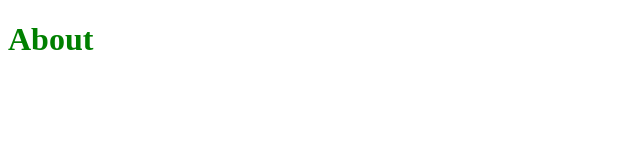
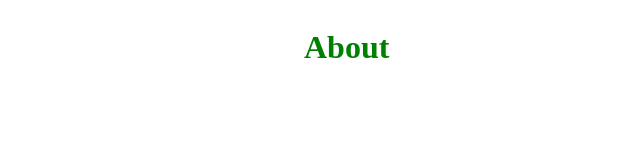
Before and after one commit to alekskos/overweb, a Gatsby site: page /about in a window 1280 px wide. Shown: the whole page, without its empty margins (0-640 px from the left). Built offline with nearby package versions, Linux system fonts and the light colour scheme; Gatsby itself is replaced by a stand-in of ours.

Commit message:
adds styles

```diff
--- a/src/globalStyles.js
+++ b/src/globalStyles.js
@@ -6,6 +6,6 @@ export const GlobalStyles = createGlobalStyle`
   }
 
   h1 {
-    font: 500 2rem 'Playfair Display', serif;
+    font: 500 2.5rem 'Playfair Display', serif;
   }
 `;
--- a/src/pages/about.js
+++ b/src/pages/about.js
@@ -1,10 +1,20 @@
 import React from 'react';
 import styled from 'styled-components';
 
-const H1 = styled.h1`
+const Main = styled.main`
+  display: grid;
+  margin: auto;
+  max-width: 42rem;
+`;
+
+const Header = styled.h1`
     color: green;
 `;
 
 export default function About() {
-    return (<H1>About</H1>)
+    return (
+        <Main>
+            <Header>About</Header>
+        </Main>
+    );
 }
```
Also changed, not shown: package.json (+30 -1 lines).
